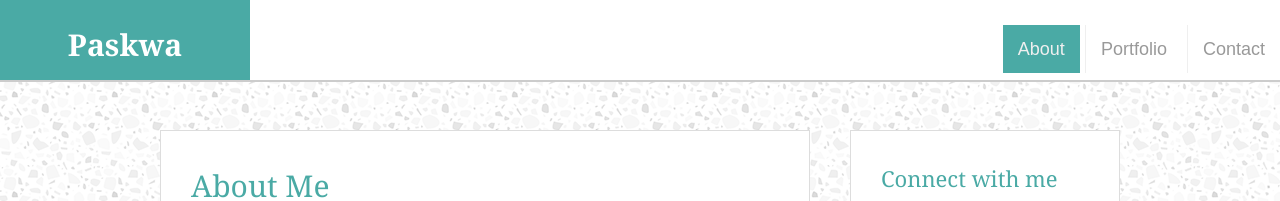
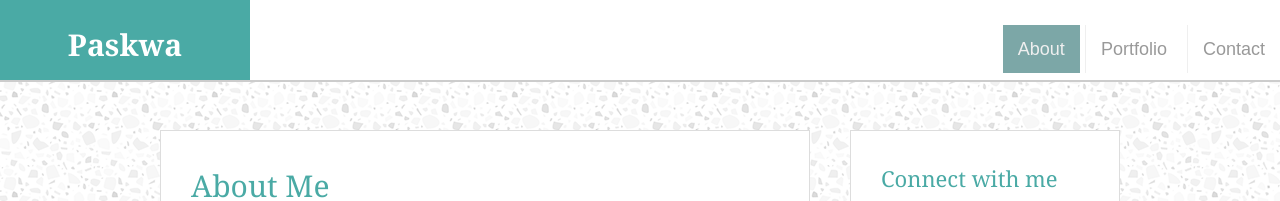
Before and after one commit to pmutunga/Responsive-Portfolio, a plain HTML site: page index.html in a window 1280 px wide. In both pictures the pointer is over the link "About". Shown: the top 201 px of the page. Drawn offline with Linux system fonts and the light colour scheme.

Commit message:
added hover effect on links Thu Nov-22-7.45pm

```diff
--- a/assets/css/style.css
+++ b/assets/css/style.css
@@ -64,7 +64,12 @@ nav a:first-child {
 }
 
 .active {
-    background: #4aaaa5;
+    background:#4aaaa5;;
+    color: #efefef;
+}
+
+nav a:hover{
+    background: rgba(92, 145, 145, 0.8);
     color: #efefef;
 }
 
```
